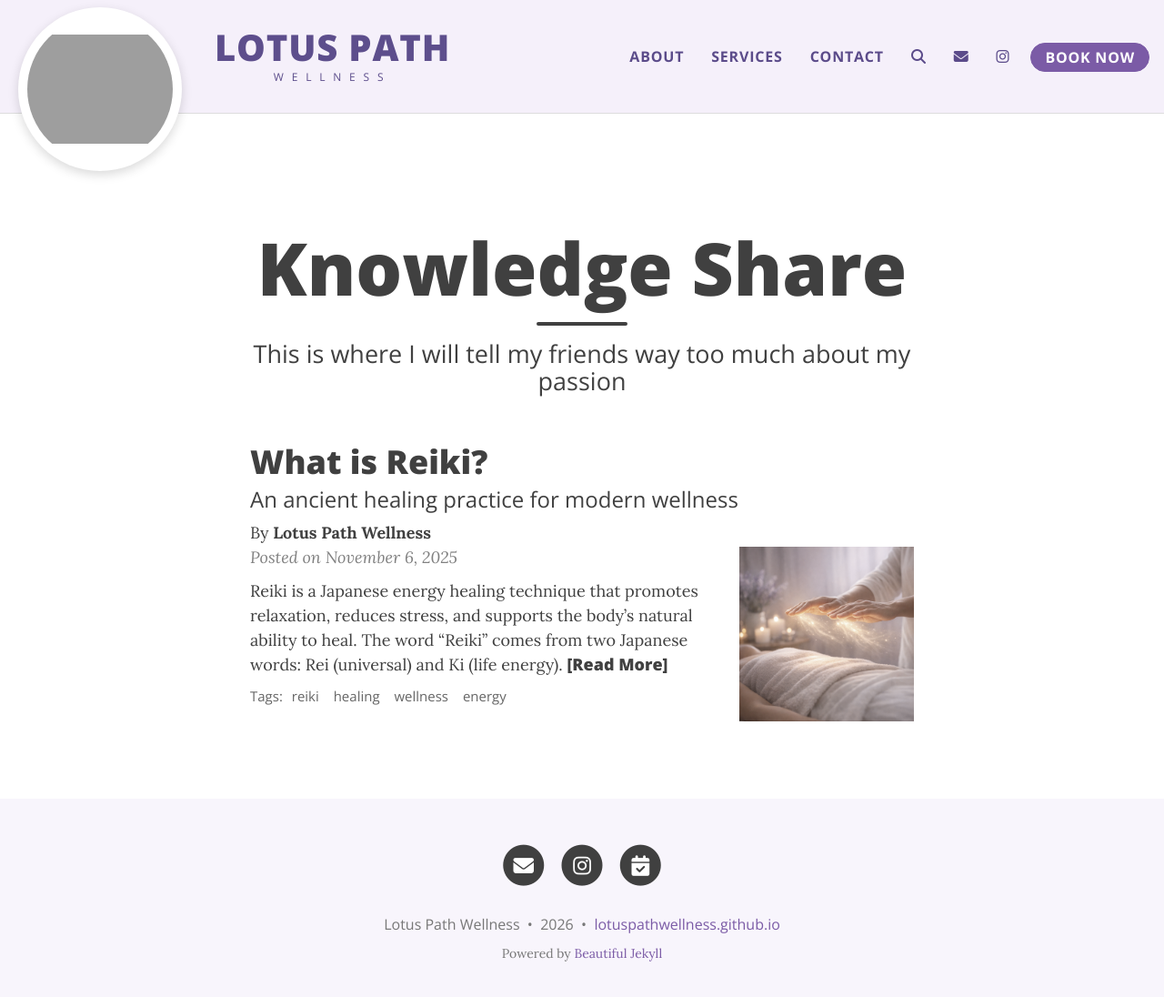
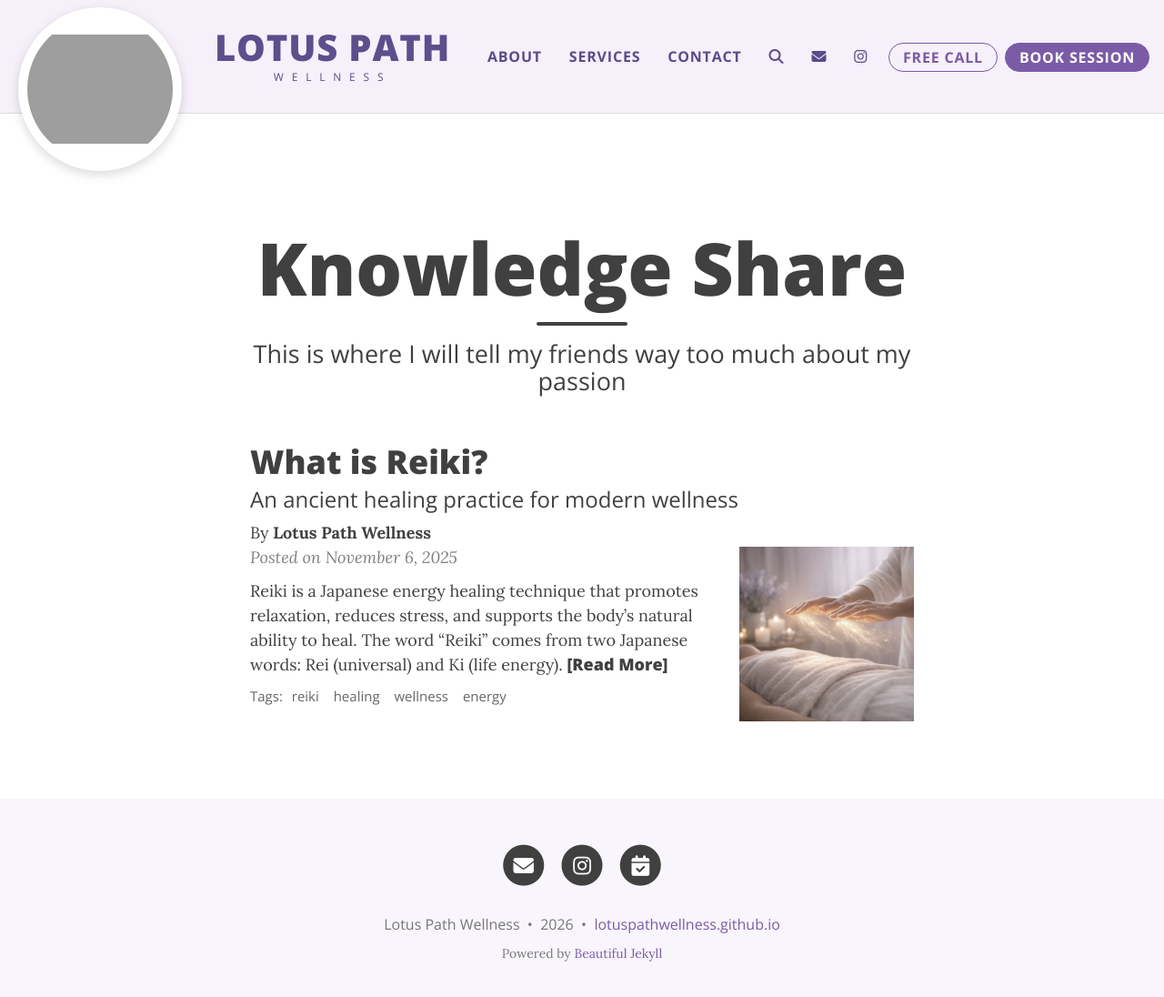
Before and after one commit to lotuspathwellness/lotuspathwellness.github.io, a Jekyll site: the page built from index.html, in a window 1280 px wide and 1109 px high. Shown: the top 1096 px of the window at 91% size. Built offline with Jekyll 4.4.1, drawn with Linux system fonts in a browser that asks for light colours; the list of posts is cut into pages by our own code; comment, search, counter and statistics services are not loaded; grey boxes are pictures that could not be loaded.

Commit message:
Replace Book Now with Free Call and Book Session buttons

```diff
--- a/_includes/nav.html
+++ b/_includes/nav.html
@@ -56,13 +56,16 @@
           </a>
         </li>
       {% endif %}
-      {% if site.social-network-links.calendly %}
         <li class="nav-item">
-          <a class="nav-link btn btn-primary btn-sm ml-2" href="https://calendly.com/{{ site.social-network-links.calendly }}" title="Book Appointment" style="color: white; border-radius: 20px; padding: 5px 15px;">
-            Book Now
+          <a class="nav-link btn btn-outline-primary btn-sm ml-2" href="https://calendly.com/lotuspathw/introductory-call-first-time-clients" title="Free Call" style="border-radius: 20px; padding: 5px 15px;">
+            Free Call
           </a>
         </li>
-      {% endif %}
+        <li class="nav-item">
+          <a class="nav-link btn btn-primary btn-sm ml-2" href="https://calendly.com/lotuspathw/reiki-session" title="Book Session" style="color: white; border-radius: 20px; padding: 5px 15px;">
+            Book Session
+          </a>
+        </li>
     </ul>
   </div>
 
--- a/assets/css/custom.css
+++ b/assets/css/custom.css
@@ -155,3 +155,15 @@ body {
   background-color: #9B7BC6 !important;
   border-color: #9B7BC6 !important;
 }
+
+.navbar-custom .nav-link.btn-outline-primary {
+  color: #7B5BA6 !important;
+  border-color: #7B5BA6 !important;
+  background-color: transparent !important;
+  margin-top: 10px;
+}
+
+.navbar-custom .nav-link.btn-outline-primary:hover {
+  background-color: #7B5BA6 !important;
+  color: white !important;
+}
```
Also changed, not shown: aboutme.md (+2 -1 lines).
